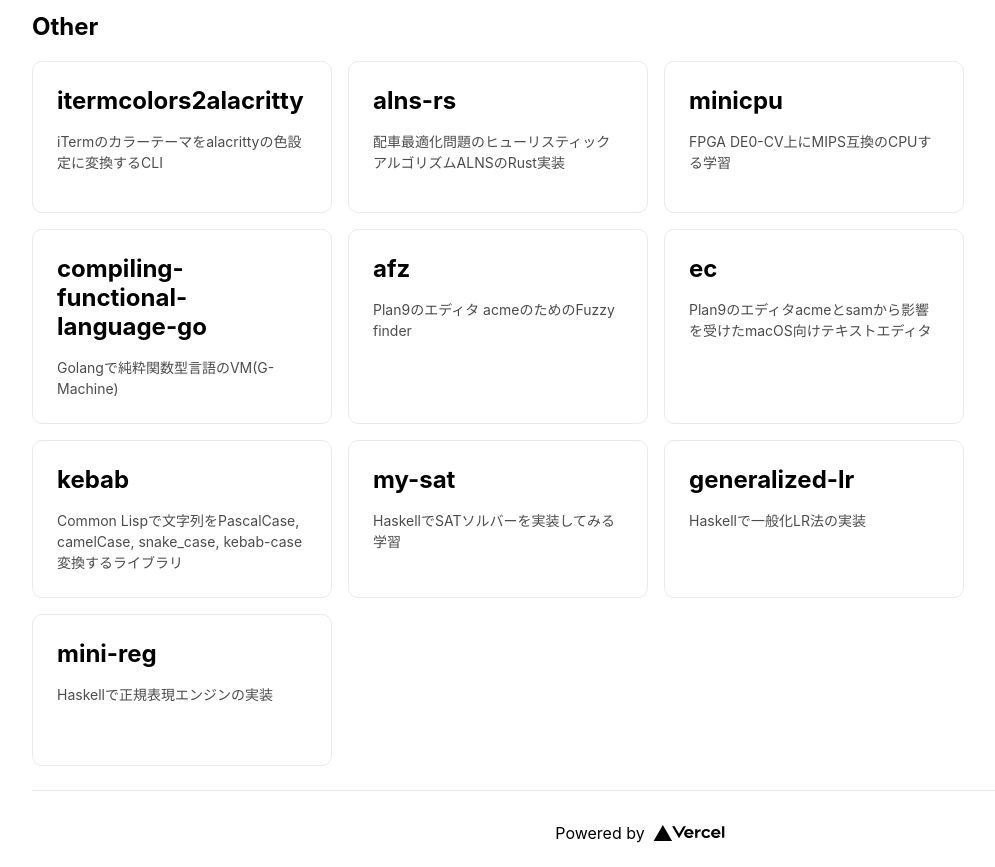
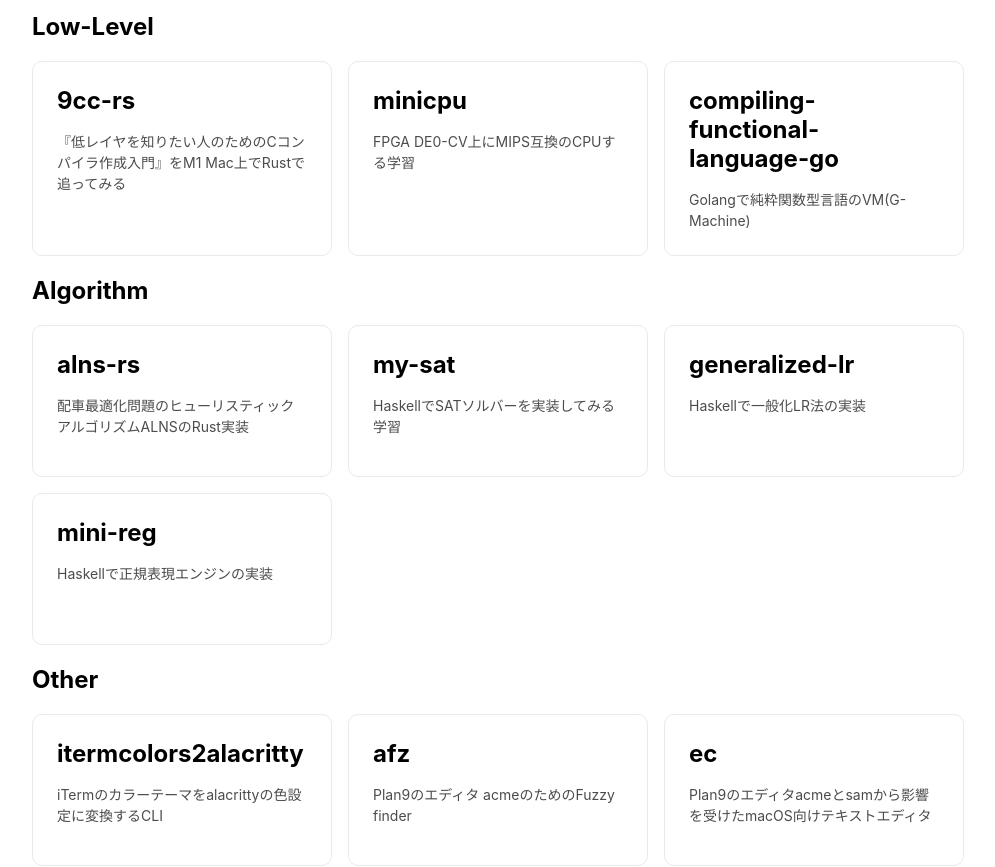
Before and after one commit to pocket7878/pocket7878-com, a Next.js app: page /playground in a window 1280 px wide. Shown: the part 1100-1967 px from the top of the page, without its empty margins (0-995 px from the left). Built offline with nearby package versions, Linux system fonts and the light colour scheme.

Commit message:
feature: Add 9cc-rs and restructure sections

```diff
--- a/pages/playground.tsx
+++ b/pages/playground.tsx
@@ -81,15 +81,11 @@
             </LinksWrapper>
           </section>
           <section>
-            <h2>Other</h2>
+            <h2>Low-Level</h2>
             <LinksWrapper>
               <GitHubLinkPlaygroundCard
-                repoName='itermcolors2alacritty'
-                description='iTermのカラーテーマをalacrittyの色設定に変換するCLI'
-              />
-              <GitHubLinkPlaygroundCard
-                repoName='alns-rs'
-                description='配車最適化問題のヒューリスティックアルゴリズムALNSのRust実装'
+                repoName='9cc-rs'
+                description='『低レイヤを知りたい人のためのCコンパイラ作成入門』をM1 Mac上でRustで追ってみる'
               />
               <GitHubLinkPlaygroundCard
                 repoName='minicpu'
@@ -98,6 +94,36 @@
               <GitHubLinkPlaygroundCard
                 repoName='compiling-functional-language-go'
                 description='Golangで純粋関数型言語のVM(G-Machine)'
+              />
+            </LinksWrapper>
+          </section>
+          <section>
+            <h2>Algorithm</h2>
+            <LinksWrapper>
+              <GitHubLinkPlaygroundCard
+                repoName='alns-rs'
+                description='配車最適化問題のヒューリスティックアルゴリズムALNSのRust実装'
+              />
+              <GitHubLinkPlaygroundCard
+                repoName='my-sat'
+                description='HaskellでSATソルバーを実装してみる学習'
+              />
+              <GitHubLinkPlaygroundCard
+                repoName='generalized-lr'
+                description='Haskellで一般化LR法の実装'
+              />
+              <GitHubLinkPlaygroundCard
+                repoName='mini-reg'
+                description='Haskellで正規表現エンジンの実装'
+              />
+            </LinksWrapper>
+          </section>
+          <section>
+            <h2>Other</h2>
+            <LinksWrapper>
+              <GitHubLinkPlaygroundCard
+                repoName='itermcolors2alacritty'
+                description='iTermのカラーテーマをalacrittyの色設定に変換するCLI'
               />
               <GitHubLinkPlaygroundCard
                 repoName='afz'
@@ -110,18 +136,6 @@
               <GitHubLinkPlaygroundCard
                 repoName='kebab'
                 description='Common Lispで文字列をPascalCase, camelCase, snake_case, kebab-case変換するライブラリ'
-              />
-              <GitHubLinkPlaygroundCard
-                repoName='my-sat'
-                description='HaskellでSATソルバーを実装してみる学習'
-              />
-              <GitHubLinkPlaygroundCard
-                repoName='generalized-lr'
-                description='Haskellで一般化LR法の実装'
-              />
-              <GitHubLinkPlaygroundCard
-                repoName='mini-reg'
-                description='Haskellで正規表現エンジンの実装'
               />
             </LinksWrapper>
           </section>
```
